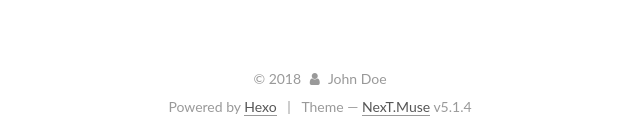
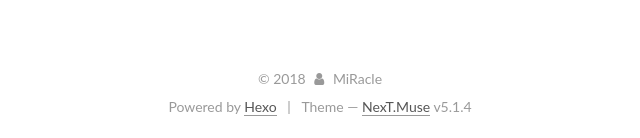
Before and after one commit to chenxukunyx/blog, a plain HTML site: page 2018/04/04/hello-world/index.html in a window 1280 px wide. Shown: the part 1300-1438 px from the top of the page, 160-800 px from the left. Drawn offline with Linux system fonts and the light colour scheme.

Commit message:
Site updated: 2018-04-04 16:01:41

```diff
--- a/2018/04/04/hello-world/index.html
+++ b/2018/04/04/hello-world/index.html
@@ -235,7 +235,7 @@
     <link itemprop="mainEntityOfPage" href="http://yoursite.com/2018/04/04/hello-world/">
 
     <span hidden itemprop="author" itemscope itemtype="http://schema.org/Person">
-      <meta itemprop="name" content="John Doe">
+      <meta itemprop="name" content="MiRacle">
       <meta itemprop="description" content="">
       <meta itemprop="image" content="/images/avatar.gif">
     </span>
@@ -390,7 +390,7 @@
         <div class="site-overview">
           <div class="site-author motion-element" itemprop="author" itemscope itemtype="http://schema.org/Person">
 
-              <p class="site-author-name" itemprop="name">John Doe</p>
+              <p class="site-author-name" itemprop="name">MiRacle</p>
               <p class="site-description motion-element" itemprop="description">这是描述hahahahahahahah</p>
           </div>
 
@@ -462,7 +462,7 @@
   <span class="with-love">
     <i class="fa fa-user"></i>
   </span>
-  <span class="author" itemprop="copyrightHolder">John Doe</span>
+  <span class="author" itemprop="copyrightHolder">MiRacle</span>
 
 
 </div>
```
Also changed, not shown: archives/2018/04/index.html (+2 -2 lines), archives/2018/index.html (+2 -2 lines), archives/index.html (+2 -2 lines), index.html (+3 -3 lines).
